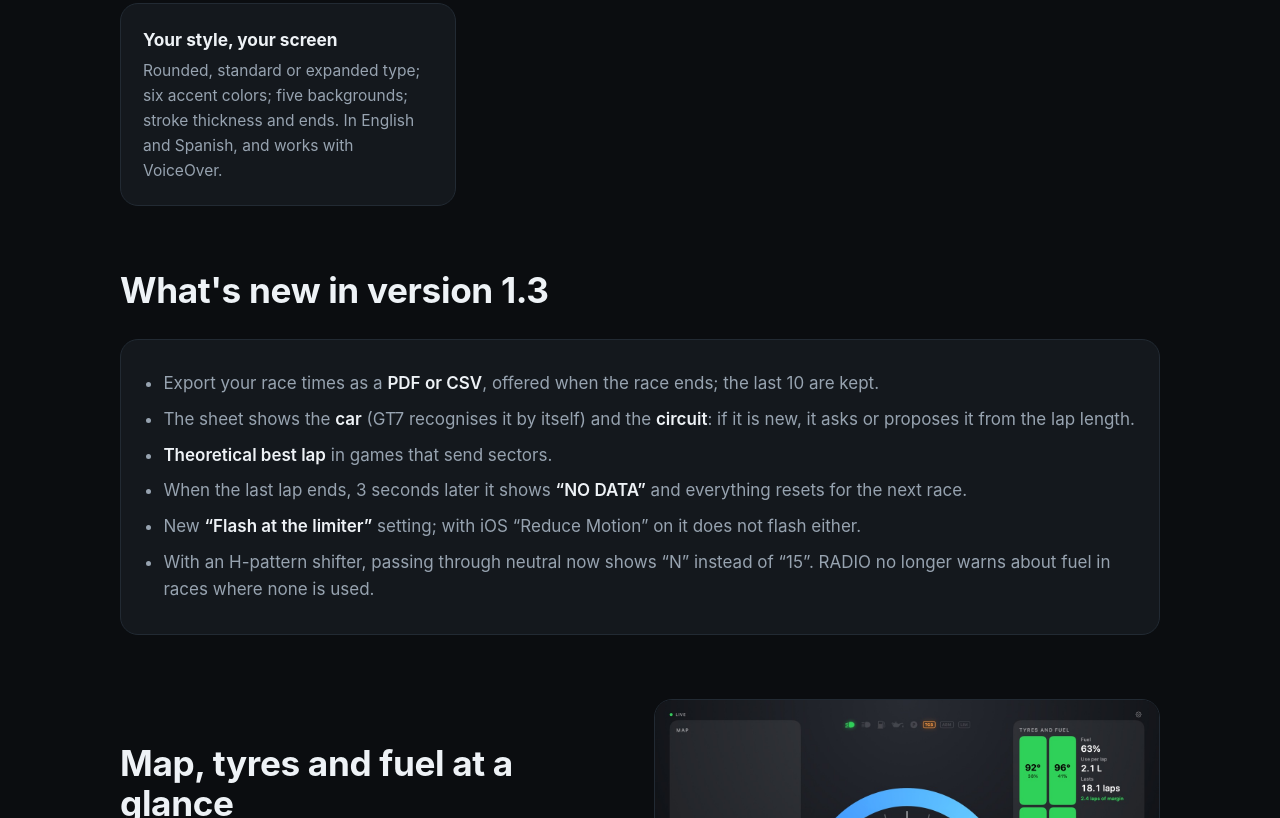
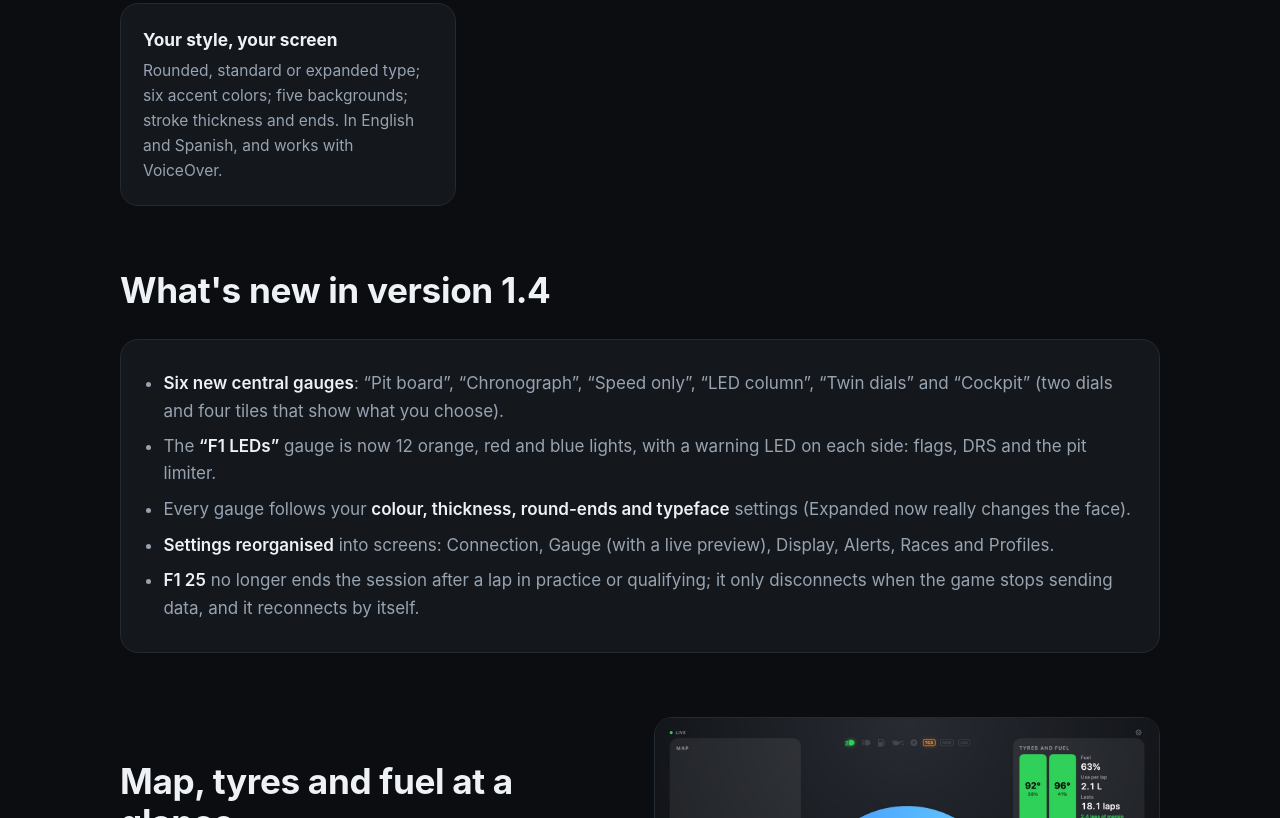
Before and after one commit to FastAvan/pitwall-site, a plain HTML site: page index.html in a window 1280 px wide. Shown: the part 3045-3863 px from the top of the page. Drawn offline with Linux system fonts and the light colour scheme.

Commit message:
Website up to date with 1.4: eighteen gauge models, the gauge screenshot with the new ones, and a What's New in 1.4 section

```diff
--- a/index.html
+++ b/index.html
@@ -52,8 +52,8 @@ try{var l=localStorage.getItem('lang')||((navigator.language||'es').slice(0,2)==
     <img lang="en" src="img/en-m1.jpg" width="560" height="1216" loading="lazy" alt="Your circuit, live: the track map with your car on it">
     <img lang="es" src="img/es-m2.jpg" width="560" height="1216" loading="lazy" alt="RADIO, tu ingeniero de carrera">
     <img lang="en" src="img/en-m2.jpg" width="560" height="1216" loading="lazy" alt="RADIO, your race engineer">
-    <img lang="es" src="img/es-m3.jpg" width="560" height="1216" loading="lazy" alt="Indicadores a tu gusto: tres de los doce modelos">
-    <img lang="en" src="img/en-m3.jpg" width="560" height="1216" loading="lazy" alt="Gauges your way: three of the twelve models">
+    <img lang="es" src="img/es-m3.jpg" width="560" height="1216" loading="lazy" alt="Indicadores a tu gusto: tres de los dieciocho modelos">
+    <img lang="en" src="img/en-m3.jpg" width="560" height="1216" loading="lazy" alt="Gauges your way: three of the eighteen models">
     <img lang="es" src="img/es-m4.jpg" width="560" height="1216" loading="lazy" alt="Delta, combustible y sectores">
     <img lang="en" src="img/en-m4.jpg" width="560" height="1216" loading="lazy" alt="Delta, fuel and sectors">
     <img lang="es" src="img/es-m5.jpg" width="560" height="1216" loading="lazy" alt="Cinco juegos, una sola app">
@@ -69,7 +69,7 @@ try{var l=localStorage.getItem('lang')||((navigator.language||'es').slice(0,2)==
   <h2><span lang="es">Todo lo que necesitas en pista</span><span lang="en">Everything you need on track</span></h2>
   <div class="grid">
     <div class="card"><h3><span lang="es">Un indicador central a tu gusto</span><span lang="en">A central gauge your way</span></h3>
-      <p><span lang="es">Elige entre doce modelos: anillo, sector grueso, aguja, marcas radiales, barra, segmentos y seis digitales — velocidad con barra de RPM, marcha con arco, LEDs estilo F1, siete segmentos y dos diseños propios, «Modern» y «e-Racecar». Mide RPM o velocidad, en km/h o mph, con tu color y zona roja ajustada a tu coche.</span><span lang="en">Pick from twelve models: ring, thick sector, needle, radial ticks, bar, segments, and six digital ones — speed with an RPM bar, gear with an arc, F1-style LEDs, seven-segment and two original designs, “Modern” and “e-Racecar”. Measures RPM or speed, in km/h or mph, with your colour and a red shift zone matched to your car.</span></p></div>
+      <p><span lang="es">Elige entre dieciocho modelos: anillo, sector grueso, aguja, marcas radiales, barra, segmentos y otros doce — velocidad con barra de RPM, marcha con arco, LEDs estilo F1, siete segmentos, tablero de boxes, cronógrafo, solo velocidad, columna de LEDs, doble esfera, cabina y dos diseños propios, «Modern» y «e-Racecar». Mide RPM o velocidad, en km/h o mph, con tu color y zona roja ajustada a tu coche.</span><span lang="en">Pick from eighteen models: ring, thick sector, needle, radial ticks, bar, segments, and twelve more — speed with an RPM bar, gear with an arc, F1-style LEDs, seven-segment, pit board, chronograph, speed only, LED column, twin dials, cockpit and two original designs, “Modern” and “e-Racecar”. Measures RPM or speed, in km/h or mph, with your colour and a red shift zone matched to your car.</span></p></div>
     <div class="card"><h3><span lang="es">Mapa del circuito y biblioteca</span><span lang="en">Track map and library</span></h3>
       <p><span lang="es">Desde la primera vuelta ves el trazado con tu coche en vivo, coloreado según ganas o pierdes tiempo. PitWall Ultra recuerda cada circuito y lo muestra completo la próxima vez; ponles nombre en Ajustes.</span><span lang="en">From the first lap you see the circuit's layout with your car live on it, coloured by where you gain or lose time. PitWall Ultra remembers every circuit you drive and shows it complete next time; name them in Settings.</span></p></div>
     <div class="card"><h3><span lang="es">RADIO, tu ingeniero de carrera</span><span lang="en">RADIO, your race engineer</span></h3>
@@ -92,15 +92,14 @@ try{var l=localStorage.getItem('lang')||((navigator.language||'es').slice(0,2)==
 </section>
 
 <section id="novedades">
-  <h2><span lang="es">Novedades de la versión 1.3</span><span lang="en">What's new in version 1.3</span></h2>
+  <h2><span lang="es">Novedades de la versión 1.4</span><span lang="en">What's new in version 1.4</span></h2>
   <div class="card">
     <ul class="news">
-      <li><span lang="es">Exporta los tiempos de tu carrera en <b>PDF o CSV</b>; se ofrecen al terminar y se guardan las últimas 10.</span><span lang="en">Export your race times as a <b>PDF or CSV</b>, offered when the race ends; the last 10 are kept.</span></li>
-      <li><span lang="es">La hoja muestra el <b>coche</b> (en GT7 se reconoce solo) y el <b>circuito</b>: si es nuevo, te lo pregunta o te lo propone por la longitud de la vuelta.</span><span lang="en">The sheet shows the <b>car</b> (GT7 recognises it by itself) and the <b>circuit</b>: if it is new, it asks or proposes it from the lap length.</span></li>
-      <li><span lang="es"><b>Mejor vuelta teórica</b> en los juegos que envían sectores.</span><span lang="en"><b>Theoretical best lap</b> in games that send sectors.</span></li>
-      <li><span lang="es">Al terminar la última vuelta, a los 3 segundos salta <b>«SIN DATOS»</b> y todo se reinicia para la siguiente carrera.</span><span lang="en">When the last lap ends, 3 seconds later it shows <b>“NO DATA”</b> and everything resets for the next race.</span></li>
-      <li><span lang="es">Nuevo ajuste <b>«Parpadeo en el limitador»</b>; con «Reducir movimiento» de iOS tampoco parpadea.</span><span lang="en">New <b>“Flash at the limiter”</b> setting; with iOS “Reduce Motion” on it does not flash either.</span></li>
-      <li><span lang="es">Con cambio de marchas en H, al pasar por punto muerto sale «N» en vez de «15». RADIO no avisa del combustible en carreras donde no se gasta.</span><span lang="en">With an H-pattern shifter, passing through neutral now shows “N” instead of “15”. RADIO no longer warns about fuel in races where none is used.</span></li>
+      <li><span lang="es"><b>Seis indicadores centrales nuevos</b>: «Tablero de boxes», «Cronógrafo», «Solo velocidad», «Columna de LEDs», «Doble esfera» y «Cabina» (dos relojes y cuatro rectángulos con lo que tú elijas).</span><span lang="en"><b>Six new central gauges</b>: “Pit board”, “Chronograph”, “Speed only”, “LED column”, “Twin dials” and “Cockpit” (two dials and four tiles that show what you choose).</span></li>
+      <li><span lang="es"><b>«LEDs F1»</b> ahora son 12 luces naranjas, rojas y azules, con un LED de aviso a cada lado: banderas, DRS y limitador.</span><span lang="en">The <b>“F1 LEDs”</b> gauge is now 12 orange, red and blue lights, with a warning LED on each side: flags, DRS and the pit limiter.</span></li>
+      <li><span lang="es">Todos los indicadores siguen tus ajustes de <b>color, grosor, puntas redondeadas y tipografía</b> (la Expandida ahora cambia de verdad).</span><span lang="en">Every gauge follows your <b>colour, thickness, round-ends and typeface</b> settings (Expanded now really changes the face).</span></li>
+      <li><span lang="es"><b>Ajustes reorganizados</b> en pantallas: Conexión, Indicador (con vista previa en vivo), Pantalla, Avisos, Carreras y Perfiles.</span><span lang="en"><b>Settings reorganised</b> into screens: Connection, Gauge (with a live preview), Display, Alerts, Races and Profiles.</span></li>
+      <li><span lang="es"><b>F1 25</b> ya no corta la sesión al acabar una vuelta en prácticas o clasificación; solo se desconecta cuando el juego deja de enviar datos, y recupera la conexión sola.</span><span lang="en"><b>F1 25</b> no longer ends the session after a lap in practice or qualifying; it only disconnects when the game stops sending data, and it reconnects by itself.</span></li>
     </ul>
   </div>
 </section>
```
Also changed, not shown: img/en-m3.jpg, img/es-m3.jpg.
